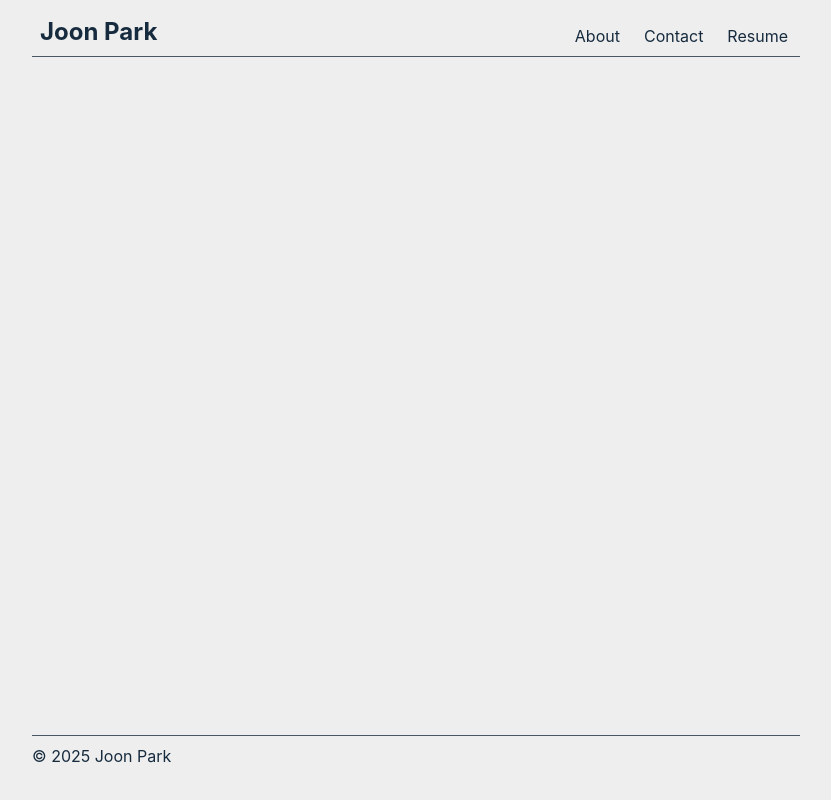
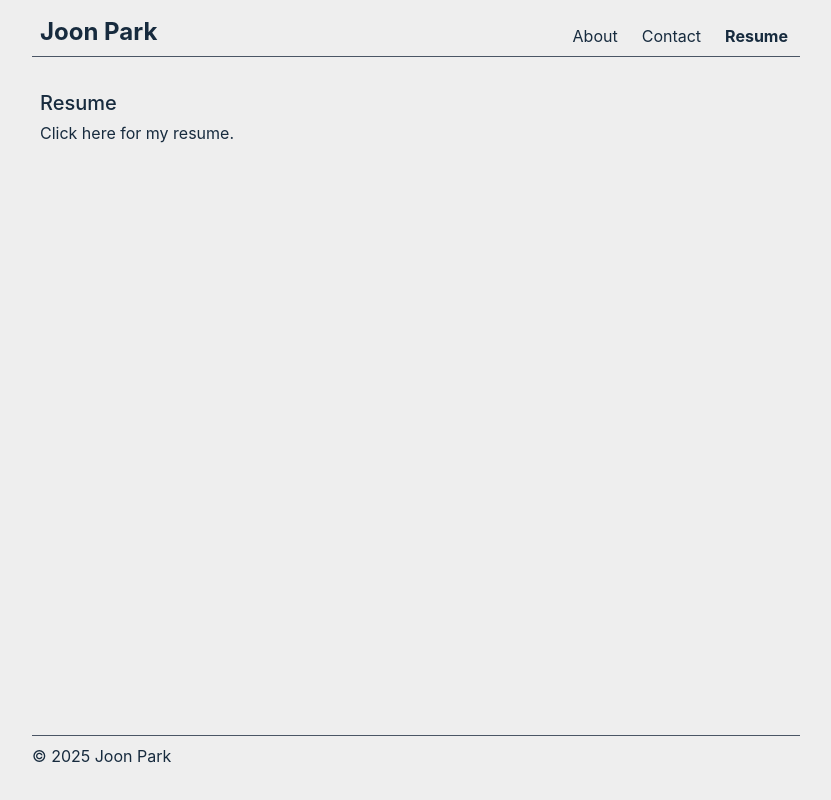
Before and after one commit to jsp220/vite-portfolio, a React (Vite) app: page /portfolio/resume in a window 1280 px wide. Shown: the whole page, without its empty margins (224-1055 px from the left). Built offline with nearby package versions, Linux system fonts and the light colour scheme.

Commit message:
fix routing issues

```diff
--- a/src/components/pages/About.tsx
+++ b/src/components/pages/About.tsx
@@ -30,7 +30,7 @@ const About = () => (
             .
         </p>
         <img
-            src="/src/assets/images/me.jpg"
+            src="./src/assets/images/me.jpg"
             alt="picture of Joon Park"
             className="w-50 rounded"
         />
--- a/src/components/pages/Resume.tsx
+++ b/src/components/pages/Resume.tsx
@@ -1,14 +1,13 @@
-import { Link } from "react-router-dom";
-import ResumeFile from "../../assets/resume/resume.pdf";
+import ResumeFile from "/src/assets/resume/resume.pdf";
 
 const Resume = () => {
     return (
         <>
             <h1 className="text-xl font-medium py-1">Resume</h1>
             <p className="pb-2">
-                <Link to={ResumeFile} target="_blank">
+                <a href={ResumeFile} target="_blank">
                     Click here for my resume.
-                </Link>
+                </a>
             </p>
         </>
     );
--- a/src/main.tsx
+++ b/src/main.tsx
@@ -6,7 +6,7 @@ import { BrowserRouter } from "react-router-dom";
 
 createRoot(document.getElementById("root")!).render(
     <StrictMode>
-        <BrowserRouter>
+        <BrowserRouter basename="/portfolio">
             <App />
         </BrowserRouter>
     </StrictMode>
```
